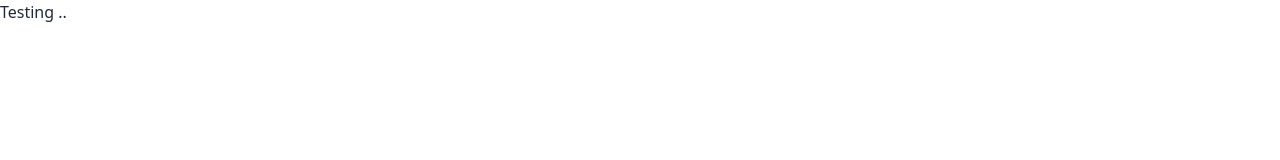
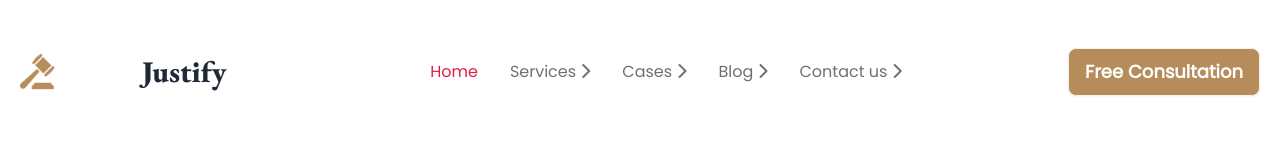
Before and after one commit to itsahadul99/Legal-Solution, a plain HTML site: page index.html in a window 1280 px wide. Drawn offline with nearby package versions, Linux system fonts and the light colour scheme.

Commit message:
added navigation bar

```diff
--- a/index.html
+++ b/index.html
@@ -23,7 +23,8 @@
             theme: {
                 extend: {
                     colors: {
-                        clifford: '#da373d',
+                        paragraph: '#707070',
+                        "bg-primary":'#B68C5A',
                     }
                 }
             }
@@ -41,8 +42,28 @@
 </head>
 
 <body>
-    <header>
-        <h1>Testing ..</h1>
+    <header class="container mx-auto px-5">
+        <!-- Navigation bar start here -->
+        <nav class="flex justify-between items-center py-12">
+            <div class="flex ">
+                <img class="w-1/2" src="./resources/images/logo.png" alt="">
+                <h1 class="text-3xl font-eb-garamond">Justify</h1>
+            </div>
+            <div class=" gap-8 text-paragraph font-poppins hidden md:hidden lg:flex">
+                <a class=" text-rose-600 hover:text-rose-500 duration-300" class="hover:text-rose-500 duration-300" href="#" >Home</a>
+                <a href="#">Services <i class="fa-solid fa-chevron-right"></i></a>
+                <a class="hover:text-rose-500 duration-300" href="#">Cases <i class="fa-solid fa-chevron-right"></i></a>
+                <a class="hover:text-rose-500 duration-300" href="#">Blog <i class="fa-solid fa-chevron-right"></i></a>
+                <a class="hover:text-rose-500 duration-300" href="#">Contact us <i class="fa-solid fa-chevron-right"></i></a>
+            </div>
+            <div class="font-poppins hidden md:hidden lg:flex ">
+                <button class="btn bg-bg-primary text-white text-[18px]">Free Consultation</button>
+            </div>
+            <div class="flex md:flex lg:hidden">
+                <img src="./resources/images/vector.png" alt="">
+            </div>
+        </nav>
+        <!-- Navigation bar end here -->
     </header>
     <main>
 
```
Also changed, not shown: resources/images/Vector.png (added).
